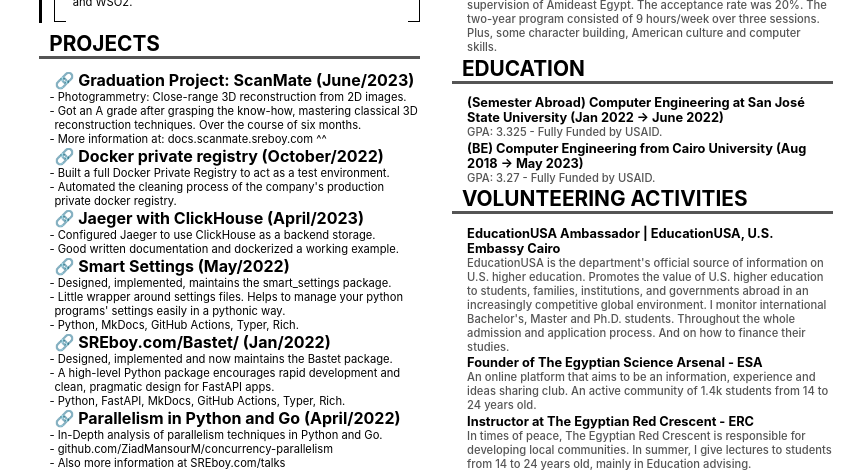
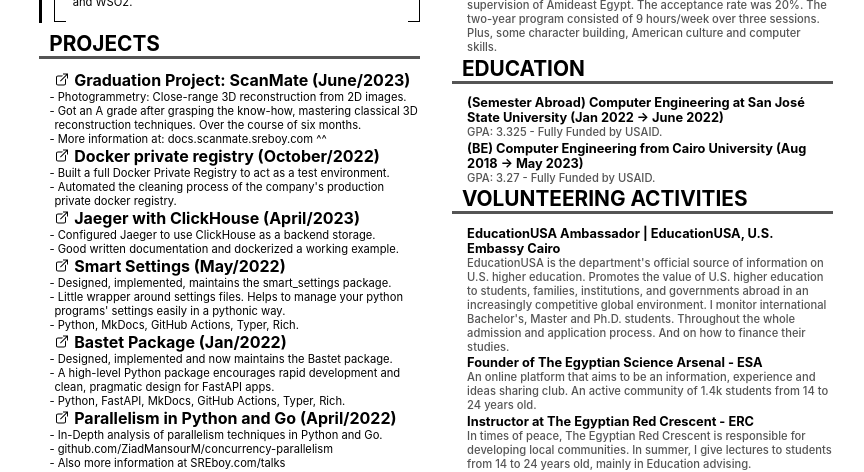
Before and after one commit to ZiadMansourM/resume, a React (Create React App) app: page / in a window 1280 px wide. Shown: the part 364-836 px from the top of the page, without its empty margins (204-1068 px from the left). Built offline with nearby package versions, Linux system fonts and the light colour scheme.

Commit message:
🔧 FIX: links and projects

```diff
--- a/src/App.js
+++ b/src/App.js
@@ -72,7 +72,7 @@
       },
       5: {
         link: "https://github.com/ZiadMansourM/Bastet",
-        name: "SREboy.com/Bastet/ (Jan/2022)",
+        name: "Bastet Package (Jan/2022)",
         tasks: {
           1: " Designed, implemented and now maintains the Bastet package.",
           2: " A high-level Python package encourages rapid development and clean, pragmatic design for FastAPI apps.",
--- a/src/components/Body/Projects/Project.js
+++ b/src/components/Body/Projects/Project.js
@@ -7,7 +7,11 @@
   return (
     <React.Fragment>
       <h2 className={classes["project-name"]}>
-        <a href={`${props.data.link}`} target="_blank" rel="noopener noreferrer" className={classes["project-link"]}>🔗</a>
+        <a href={`${props.data.link}`} target="_blank" rel="noopener noreferrer" className={classes["project-link"]}>
+          <svg xmlns="http://www.w3.org/2000/svg" x="0px" y="px" width="16" height="16" viewBox="0 0 16 13">
+            <path d="M 9 2 L 9 3 L 12.292969 3 L 6.023438 9.273438 L 6.726563 9.976563 L 13 3.707031 L 13 7 L 14 7 L 14 2 Z M 4 4 C 2.894531 4 2 4.894531 2 6 L 2 12 C 2 13.105469 2.894531 14 4 14 L 10 14 C 11.105469 14 12 13.105469 12 12 L 12 7 L 11 8 L 11 12 C 11 12.550781 10.550781 13 10 13 L 4 13 C 3.449219 13 3 12.550781 3 12 L 3 6 C 3 5.449219 3.449219 5 4 5 L 8 5 L 9 4 Z"></path>
+          </svg>
+        </a>
         &nbsp;
         {props.data.name}
       </h2>
--- a/src/components/Header/Header.js
+++ b/src/components/Header/Header.js
@@ -23,13 +23,17 @@
       <div className={classes["header-contacts"]}>
         {props.data.contacts.mail && (
           <div>
+            <a style={{ textDecoration: 'none', color: 'inherit' }} href={`mailto:${props.data.contacts.mail}`} target="_blank" rel="noopener noreferrer">
             {props.data.contacts.mail}
+            </a>
             <img src={email}></img>
           </div>
         )}
         {props.data.contacts.phone && (
           <div>
+            <a style={{ textDecoration: 'none', color: 'inherit' }} href={`https://wa.me/20${props.data.contacts.phone}`} target="_blank" rel="noopener noreferrer">
             {props.data.contacts.phone}
+            </a>
             <img src={phone}></img>
           </div>
         )}
```
